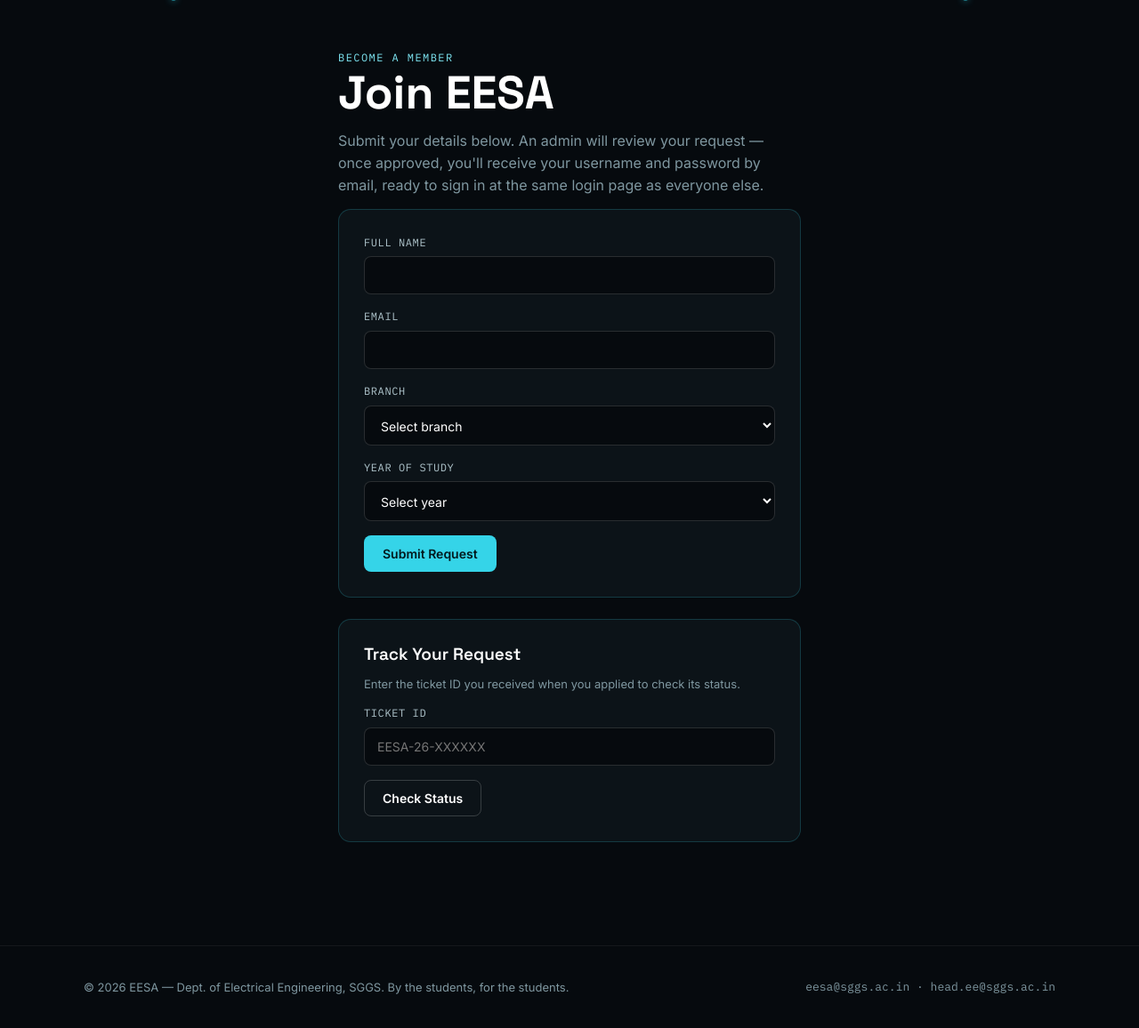
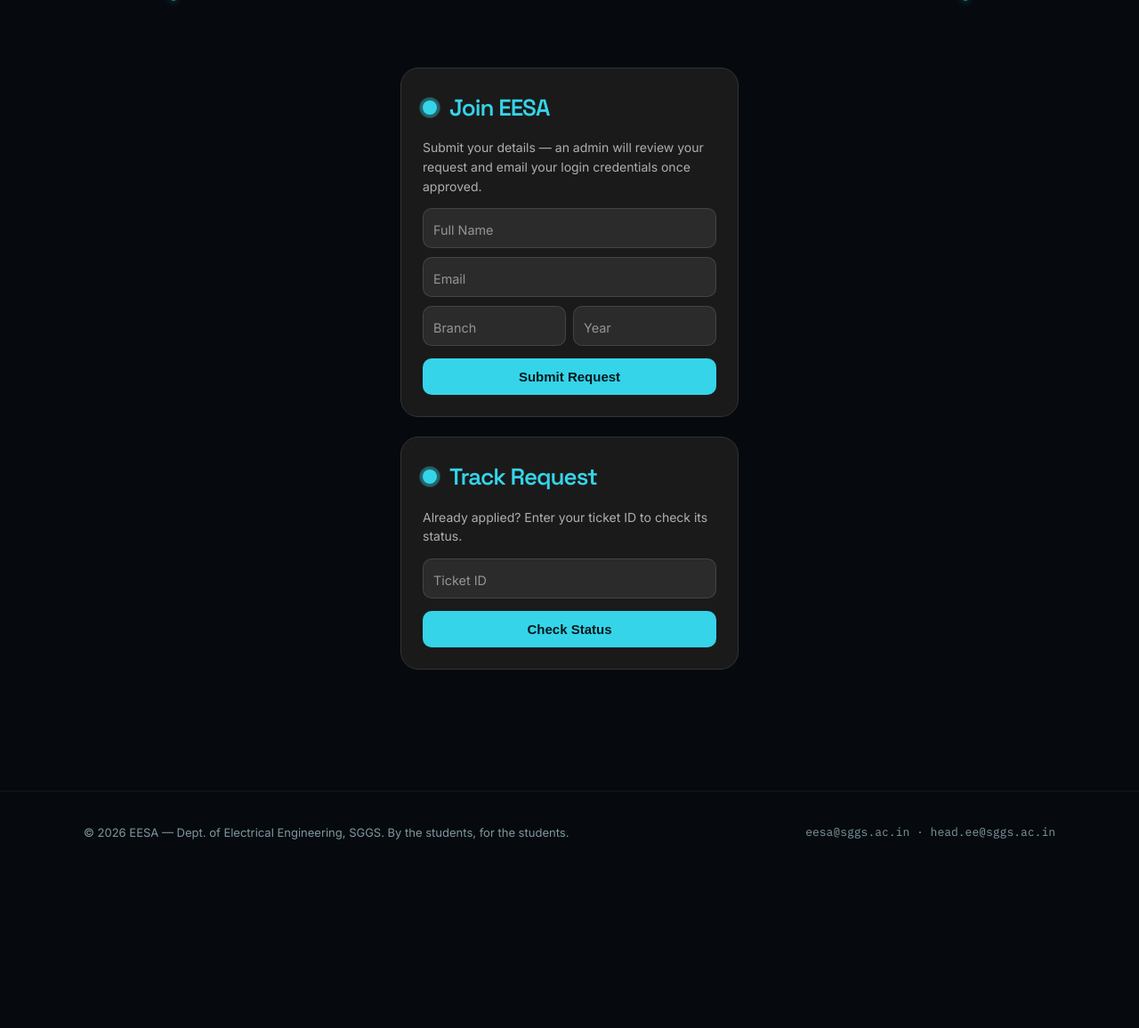
Before and after one commit to sakharearyansurendra-web/eesa, a PHP site: page /pages/join.php in a window 1280 px wide. Shown: the part 81-1237 px from the top of the page at 89% size. After the commit the page ends 1025 px from the top, so only its background shows below. Run offline with PHP 8.4, Linux system fonts and the light colour scheme; data comes from the database, SQL or seed files in the repository; some libraries are stand-ins or nearby versions.

Commit message:
Update join.php

```diff
--- a/eesa-website/eesa/pages/join.php
+++ b/eesa-website/eesa/pages/join.php
@@ -5,13 +5,6 @@ $pageTitle = 'Join EESA';
 
 $err = null; $msg = null; $ticketId = null;
 
-// Single-step request: no OTP. The person submits their details, we create
-// a pending account and email them a ticket ID right away for reference.
-// Nothing is auto-approved — an admin reviews the request in
-// /admin/users.php and, on approval, the system generates a username +
-// temporary password and emails those credentials (see mail_approval() in
-// includes/mailer.php). Account creation only ever happens through that
-// admin approval step, never automatically.
 if ($_SERVER['REQUEST_METHOD'] === 'POST' && isset($_POST['submit_join'])) {
     csrf_check();
     $name = trim($_POST['full_name'] ?? '');
@@ -29,7 +22,7 @@ if ($_SERVER['REQUEST_METHOD'] === 'POST' && isset($_POST['submit_join'])) {
             $err = 'A request with this email already exists (status: ' . h($row['status']) . ').';
         } else {
             $ticketId = generate_ticket_id();
-           $branchYear = mb_substr($branch . ', ' . $year, 0, 120);
+            $branchYear = mb_substr($branch . ', ' . $year, 0, 120);
             $pdo->prepare("INSERT INTO users (full_name, email, role, status, ticket_id, email_verified, branch, year_of_study, branch_year)
                             VALUES (?, ?, 'member', 'pending', ?, 0, ?, ?, ?)")
                 ->execute([$name, $email, $ticketId, $branch, $year, $branchYear]);
@@ -41,6 +34,7 @@ if ($_SERVER['REQUEST_METHOD'] === 'POST' && isset($_POST['submit_join'])) {
         }
     }
 }
+
 $trackResult = null; $trackErr = null;
 if (isset($_GET['ticket_id']) && trim($_GET['ticket_id']) !== '') {
     $tid = trim($_GET['ticket_id']);
@@ -53,74 +47,62 @@ require __DIR__ . '/../includes/header.php';
 ?>
 <section class="section">
   <div class="container">
-    <div style="max-width:520px;margin:0 auto">
-      <div class="eyebrow">Become a member</div>
-      <h1>Join EESA</h1>
-      <p class="muted">Submit your details below. An admin will review your request — once approved, you'll receive
-      your username and password by email, ready to sign in at the same login page as everyone else.</p>
-
-      <?php if ($msg): ?><div class="alert alert-ok"><?= h($msg) ?></div><?php endif; ?>
-      <?php if ($err): ?><div class="alert alert-err"><?= h($err) ?></div><?php endif; ?>
+    <div class="neon-wrapper">
 
       <?php if ($ticketId): ?>
-        <div class="form-card">
-          <h3>Your Ticket ID</h3>
-          <p class="mono" style="font-size:22px;color:var(--copper-lt)"><?= h($ticketId) ?></p>
-          <p class="muted">Keep this for reference in case you need to follow up.</p>
-        </div>
+        <form class="form">
+          <p class="title">Request Submitted</p>
+          <p class="message">Keep this ticket ID safe — you'll need it to track your request below.</p>
+          <p class="mono" style="font-size:22px;color:var(--copper-lt);text-align:center;margin:8px 0"><?= h($ticketId) ?></p>
+        </form>
       <?php else: ?>
-        <div class="form-card">
-          <form method="POST" class="stack">
-            <?= csrf_field() ?>
-<div class="field"><label>Full Name</label><input name="full_name" required></div>
-<div class="field"><label>Email</label><input type="email" name="email" required></div>
-<div class="field">
-  <label>Branch</label>
-  <select name="branch" required>
-    <option value="">Select branch</option>
-    <option>Electrical Engineering</option>
-    <option>Electronic &amp; Telecommunication Engineering</option>
-     <option>Information Technology</option>
-      <option>Textile Technology</option>
-      <option>Production Engineering</option>
-    <option>Computer Science &amp; Engineering</option>
-    <option>Mechanical Engineering</option>
-    <option>Civil Engineering</option>
-    <option>Chemical Engineering</option>
-    <option>Instrumentation Engineering</option>
-  </select>
-</div>
-<div class="field">
-  <label>Year of Study</label>
-  <select name="year_of_study" required>
-    <option value="">Select year</option>
-    <option>1st Year</option><option>2nd Year</option>
-    <option>3rd Year</option><option>4th Year</option>
-  </select>
-</div>
-<button class="btn btn-primary" type="submit" name="submit_join">Submit Request</button>
-</form>
-          </form>
-        </div>
+        <form class="form" method="POST">
+          <p class="title">Join EESA</p>
+          <p class="message">Submit your details — an admin will review your request and email your login credentials once approved.</p>
+          <?php if ($err): ?><div class="alert alert-err"><?= h($err) ?></div><?php endif; ?>
+          <?= csrf_field() ?>
+          <label>
+            <input class="input" type="text" name="full_name" placeholder=" " required value="<?= h($_POST['full_name'] ?? '') ?>">
+            <span>Full Name</span>
+          </label>
+          <label>
+            <input class="input" type="email" name="email" placeholder=" " required value="<?= h($_POST['email'] ?? '') ?>">
+            <span>Email</span>
+          </label>
+          <div class="flex">
+            <label style="flex:1">
+              <input class="input" type="text" name="branch" placeholder=" " required value="<?= h($_POST['branch'] ?? '') ?>">
+              <span>Branch</span>
+            </label>
+            <label style="flex:1">
+              <input class="input" type="text" name="year_of_study" placeholder=" " required value="<?= h($_POST['year_of_study'] ?? '') ?>">
+              <span>Year</span>
+            </label>
+          </div>
+          <button class="submit" type="submit" name="submit_join">Submit Request</button>
+        </form>
       <?php endif; ?>
-<div class="form-card" style="margin-top:24px">
-        <h3>Track Your Request</h3>
-        <p class="muted" style="font-size:13px">Enter the ticket ID you received when you applied to check its status.</p>
-        <form method="GET" class="stack">
-          <div class="field"><label>Ticket ID</label><input name="ticket_id" placeholder="EESA-26-XXXXXX" value="<?= h($_GET['ticket_id'] ?? '') ?>" required></div>
-          <button class="btn btn-outline" type="submit">Check Status</button>
-        </form>
-        <?php if ($trackErr): ?><div class="alert alert-err" style="margin-top:14px"><?= h($trackErr) ?></div><?php endif; ?>
+
+      <form class="form" method="GET">
+        <p class="title">Track Request</p>
+        <p class="message">Already applied? Enter your ticket ID to check its status.</p>
+        <?php if ($trackErr): ?><div class="alert alert-err"><?= h($trackErr) ?></div><?php endif; ?>
+        <label>
+          <input class="input" type="text" name="ticket_id" placeholder=" " required value="<?= h($_GET['ticket_id'] ?? '') ?>">
+          <span>Ticket ID</span>
+        </label>
+        <button class="submit" type="submit">Check Status</button>
+
         <?php if ($trackResult): ?>
           <?php [$label, $badgeClass] = join_status_label($trackResult['status']); ?>
-          <div class="card" style="margin-top:14px">
-            <p class="muted mono" style="font-size:12px">Ticket: <?= h($trackResult['ticket_id']) ?></p>
-            <h3 style="margin-bottom:4px"><?= h($trackResult['full_name']) ?></h3>
+          <div style="margin-top:6px;padding:14px;border-radius:10px;background:#2b2b2b;border:1px solid rgba(105,105,105,0.4)">
+            <p style="margin:0 0 4px;font-weight:600"><?= h($trackResult['full_name']) ?></p>
+            <p style="margin:0 0 4px" class="muted mono" style="font-size:12px">Ticket: <?= h($trackResult['ticket_id']) ?></p>
             <span class="badge <?= h($badgeClass) ?>"><?= h($label) ?></span>
-            <p class="muted" style="font-size:12px;margin-top:8px">Applied <?= h(time_ago($trackResult['created_at'])) ?></p>
           </div>
         <?php endif; ?>
-      </div>
+      </form>
+
     </div>
   </div>
 </section>
```
